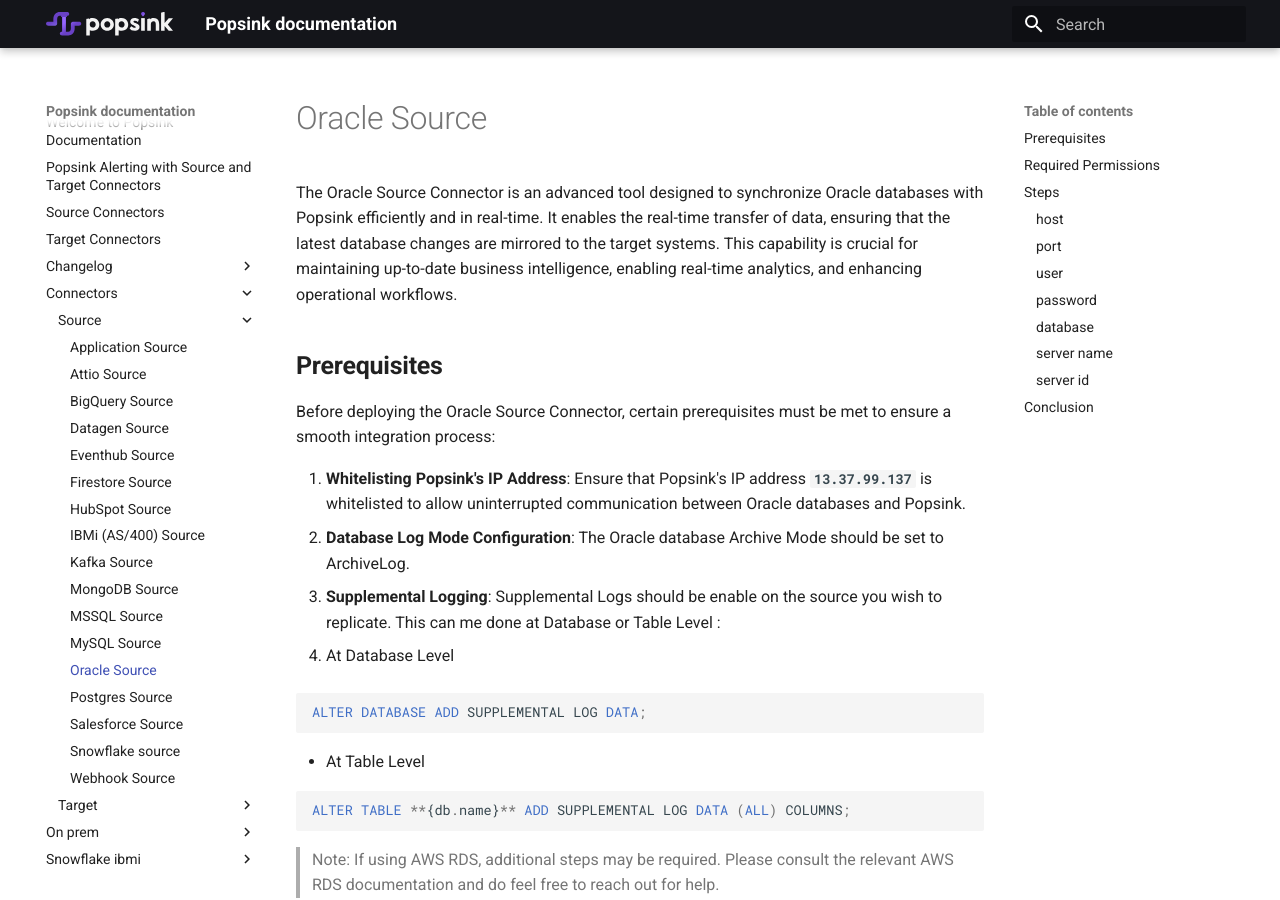
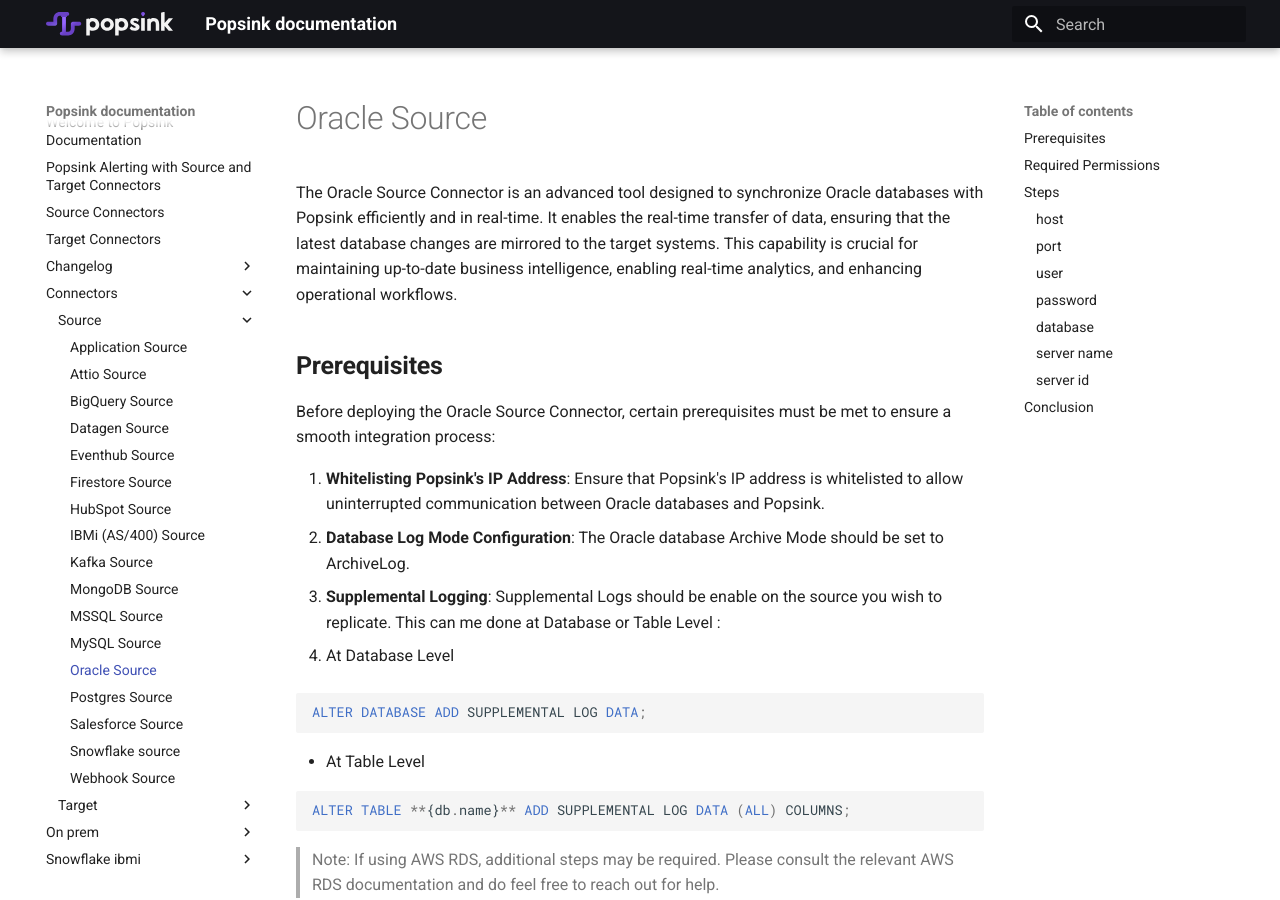
Before and after one commit to Popsink/documentation, an MkDocs documentation site: the page built from docs/connectors/source/oracle.md, in a window 1280 px wide and 900 px high. Built offline with MkDocs 1.6.1 and Material for MkDocs 9.7.7, drawn with Linux system fonts in a browser that asks for light colours.

Commit message:
remove ip

```diff
--- a/docs/connectors/source/oracle.md
+++ b/docs/connectors/source/oracle.md
@@ -5,7 +5,7 @@
 
 Before deploying the Oracle Source Connector, certain prerequisites must be met to ensure a smooth integration process:
 
-1. **Whitelisting Popsink's IP Address**: Ensure that Popsink's IP address **`13.37.99.137`** is whitelisted to allow uninterrupted communication between Oracle databases and Popsink.
+1. **Whitelisting Popsink's IP Address**: Ensure that Popsink's IP address is whitelisted to allow uninterrupted communication between Oracle databases and Popsink.
 2. **Database Log Mode Configuration**: The Oracle database Archive Mode should be set to ArchiveLog.
 3. **Supplemental Logging**: Supplemental Logs should be enable on the source you wish to replicate. This can me done at Database or Table Level :
 
```
